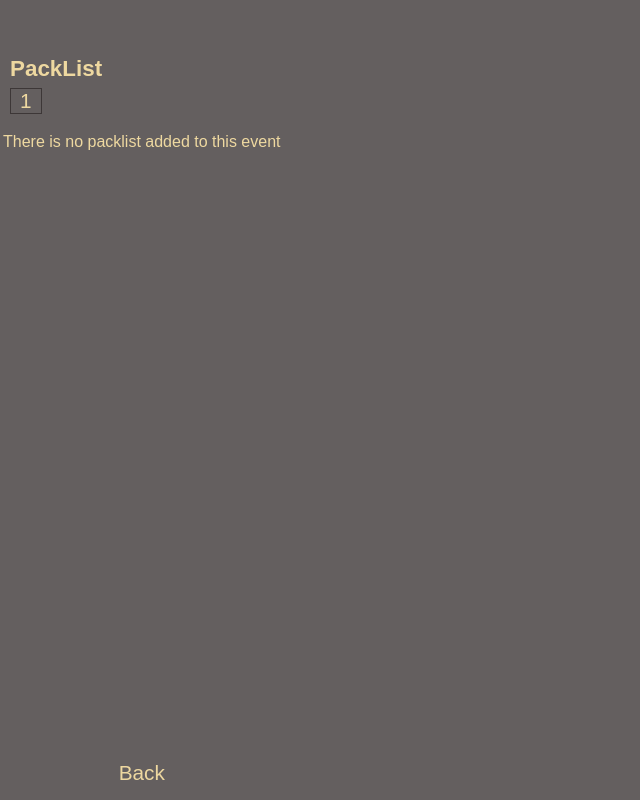
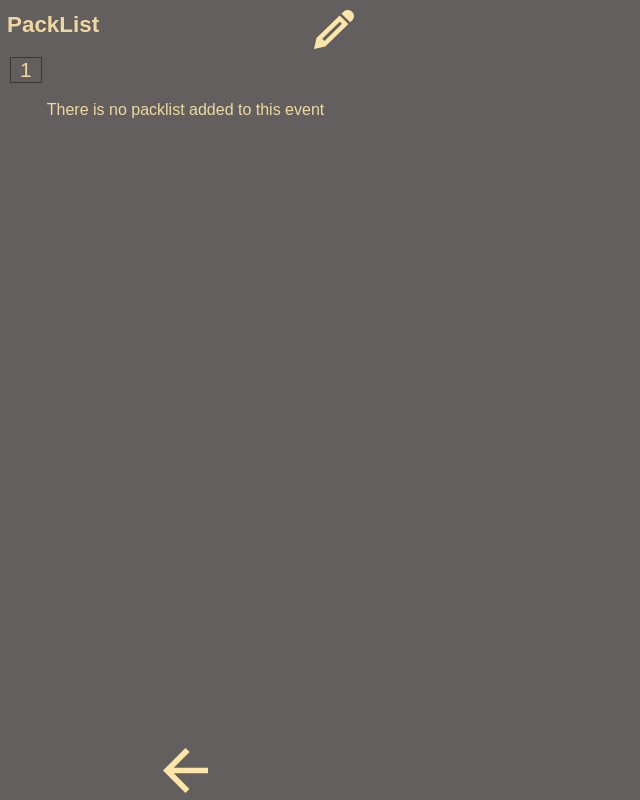
Before and after one commit to jennydely/EventView, a React (Create React App) app: page /packlist/1 in a window 1280 px wide. Shown: the whole page, without its empty margins (0-640 px from the left). Built offline with nearby package versions, Linux system fonts and the light colour scheme.

Commit message:
Add edit button for packlist

```diff
--- a/src/Packlist/PacklistPage.js
+++ b/src/Packlist/PacklistPage.js
@@ -6,6 +6,8 @@ import ListItem from '../common/ListItem'
 import ListContainer from '../common/ListContainer'
 import Checkbox from '../common/Checkbox'
 import { comparePacklists } from '../services/comparePacklists'
+import editIcon from '../img/editIcon.svg'
+import backIcon from '../img/backIcon.svg'
 
 export default function PackListPage() {
   const { packlistName } = useParams()
@@ -17,8 +19,13 @@ export default function PackListPage() {
   }
   return (
     <>
+      <header>
+        {packlistName ? <h1>PackList</h1> : <h1>No PackList</h1>}
+        <EditButton>
+          <EditImg src={editIcon} alt="edit" />
+        </EditButton>
+      </header>
       <main>
-        {packlistName ? <h1>PackList</h1> : <h1>No PackList</h1>}
         {packlistName ? <PacklistButton>{packlistName}</PacklistButton> : ''}
 
         {chosenPacklist ? (
@@ -44,7 +51,7 @@ export default function PackListPage() {
       <>
         <footer>
           <button type="button" onClick={goBackButton}>
-            Back
+            <img src={backIcon} alt="back" />
           </button>
         </footer>
       </>
@@ -62,6 +69,12 @@ export default function PackListPage() {
   }
 }
 
+const EditImg = styled.img`
+  width: 40px;
+  height: auto;
+  margin: 7px 4px;
+`
+const EditButton = styled.button``
 const NoPacklistText = styled.p`
   text-align: center;
 `
--- a/src/common/GlobalStyles.js
+++ b/src/common/GlobalStyles.js
@@ -43,7 +43,7 @@ export default createGlobalStyle`
     grid-row: 2;
     margin:3px;
     overflow-y:scroll;
-    max-width: 365px;
+    width: 365px;
    }
 
   footer {
--- a/src/components/useEventForm.js
+++ b/src/components/useEventForm.js
@@ -8,12 +8,10 @@ export default function useEventForm(addEvent, updateEvent) {
   }
 
   const onEventSave = (event) => {
-    console.log('eventSave', event)
     addEvent(event)
     setEventFormIsVisible(false)
   }
   const onEventSaveEdit = (event) => {
-    console.log('eventSaveEdit', event)
     const newEvent = JSON.parse(JSON.stringify(event))
     updateEvent(newEvent)
     setEventFormIsVisible(false)
```
